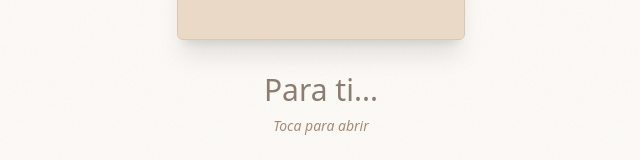
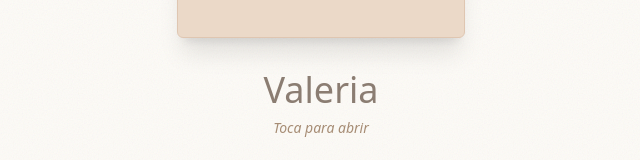
Before and after one commit to Stephanoescu/For_her, a Next.js app: page / in a window 1280 px wide. Shown: the part 418-578 px from the top of the page, without its empty margins (319-959 px from the left). Built offline with nearby package versions, Linux system fonts and the light colour scheme.

Commit message:
Change homepage title to Valeria

```diff
--- a/src/app/page.tsx
+++ b/src/app/page.tsx
@@ -26,8 +26,8 @@ export default function Home() {
                 <div className="absolute top-0 left-0 w-0 h-0 border-l-[144px] border-l-transparent border-r-[144px] border-r-transparent border-t-[110px] border-t-[#d3bca5] z-10" />
                 <Mail size={56} className="text-[#a68c74] mt-10" strokeWidth={1} />
               </div>
-              <p className="font-hand text-3xl text-[#8b7d72] mt-8 group-hover:text-[#d38c8c] transition-colors">
-                Para ti...
+              <p className="font-hand text-4xl text-[#8b7d72] mt-8 group-hover:text-[#d38c8c] transition-colors">
+                Valeria
               </p>
               <p className="font-serif text-[#a68c74] text-sm mt-2 italic">Toca para abrir</p>
             </motion.div>
```
